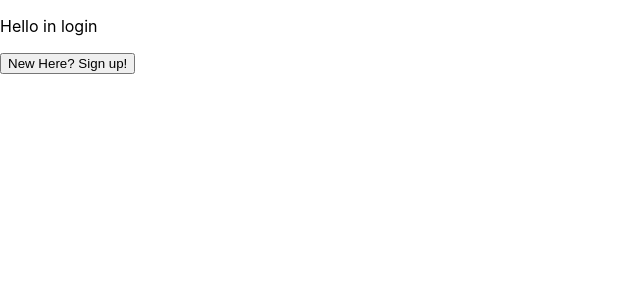
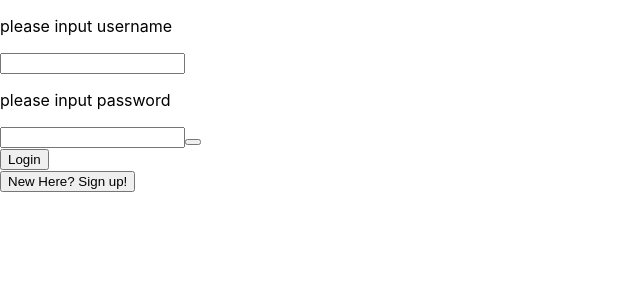
Before and after one commit to Chemavengers/Chem_Avengers_Project, a React (Create React App) app in the folder frontend/: page /login in a window 1280 px wide. Shown: the top 300 px of the page, without its empty margins (0-640 px from the left). Built offline with nearby package versions, Linux system fonts and the light colour scheme; what bad-words would draw is missing.

Commit message:
fixed up login component

```diff
--- a/frontend/package.json
+++ b/frontend/package.json
@@ -7,6 +7,7 @@
     "@testing-library/react": "^13.3.0",
     "@testing-library/user-event": "^13.5.0",
     "bad-words": "^3.0.4",
+    "history": "^5.3.0",
     "react": "^18.1.0",
     "react-dom": "^18.1.0",
     "react-router-dom": "^6.3.0",
--- a/frontend/src/App.js
+++ b/frontend/src/App.js
@@ -1,24 +1,29 @@
 import './App.css';
-import React from 'react';
+import React, { useEffect } from 'react';
 import {
   BrowserRouter as Router,
   Routes,
-  Route
+  Route,
+  useLocation
 } from 'react-router-dom';
 
 import Login from './Components/Login';
 import SignUp from './Components/SignUp';
-import AuthenticatedRoute from './HigherOrderComponents/Authentitication/Authentication/AuthenticatedRoute';
+import AuthenticatedRoute from './HigherOrderComponents/Authentitication/AuthenticatedRoute';
 import Dashboard from './Components/Dashboard';
 
+import { createBrowserHistory } from "history";
+
 function App() {
+  let history = createBrowserHistory();
+
   return (
     <Router>
         <div>
           <Routes>
-            <Route exact path ='/signup' element={<SignUp/>}/>
-            <Route path = '/login' element={<Login/>}/>
-            <Route path="/" element={<AuthenticatedRoute props={<Dashboard/>}/>} />
+            <Route exact path ='/signup' element={<SignUp props={history} />}/>
+            <Route path = '/login' element={<Login props={history}/>} />
+            <Route path="/" element={<AuthenticatedRoute props={<Dashboard props={history}/>}/>} />
           </Routes>
         </div>
     </Router>
--- a/frontend/src/Components/Login/index.jsx
+++ b/frontend/src/Components/Login/index.jsx
@@ -1,14 +1,116 @@
-import React from 'react';
-import { Link } from 'react-router-dom';
+import React, { FC, useState, useEffect } from 'react';
+import {Link, RouteComponentProps } from 'react-router-dom';
 
-const Login = (props) => {
+import { LoginCheck } from '../../utils/auth';
+import { setInterval } from 'timers';
+
+import { createBrowserHistory } from "history";
+let history = createBrowserHistory();
+
+const Login = ({props}) => {
+
+    let defaultState = {}
+    // check for signup input
+    if (props.location.state){
+        defaultState = { ...props.location.state, errorMessage: "",displayPassword:false  };
+    } else {
+        defaultState = { username: "", password: "", errorMessage : "", displayPassword:false };
+    }
+
+    const [ inputState, setInputState ] = useState(defaultState)
+
+
+    const onLogin = async (event) => {
+        event.preventDefault();
+        console.log(inputState.password)
+        let token = sessionStorage.getItem('Authorization')
+        // checks if user is already signed in.... Need to rework this since it needs to take a request to check if the token is correct...
+        if (token) {
+            token = "";
+            setInputState({
+                ...inputState,
+                ["errorMessage"]: "Already Logged In"
+            })
+            setInterval(()=>{
+                setInputState({
+                ...inputState,
+                ["errorMessage"]: ""
+            })
+            clearInterval()
+            },10000)
+            props.history.push('/')
+        }
+
+        if (inputState.username == "" && inputState.password == "") {
+            setInputState({
+                ...inputState,
+                ["errorMessage"]: "Username or password can't be left empty"
+            })
+            setInterval(()=>{
+                setInputState({
+                ...inputState,
+                ["errorMessage"]: ""
+            })
+            clearInterval()
+            },5000)
+            return
+        }
+
+        let result = await LoginCheck({username:inputState.username || "", password:inputState.password || ""})
+
+        if (result === true) {
+            console.log("here")
+            props.history.push('/')
+        } else {
+            setInputState({
+                ...inputState,
+                ["errorMessage"]: "Username or password are wrong. please type in the correct information"
+            })
+            setInterval(()=>{
+                setInputState({
+                ...inputState,
+                ["errorMessage"]: ""
+            })
+            clearInterval()
+            },5000)
+            return
+        }
+    }
+
     return (
-    <div>
-        <p>Hello in login</p>
-
-        <Link to="/signup"><button>New Here? Sign up!</button></Link>
-    </div>
-    );
+        <div>
+            {(inputState.errorMessage !== "") ? <p>{inputState.errorMessage}</p> : ""}
+            <p>please input username</p>
+            <form onSubmit={onLogin}>
+            <input value={inputState.username} name='username' onChange={(event)=>{
+                const {name, value} = event.target
+                setInputState({
+                  ...inputState,
+                  [name]:value
+                })
+            }}/>
+            <br/>
+            <p>please input password</p>
+            <input value={inputState.password} type={(inputState.displayPassword) ? "text":"password"} name='password' onChange={(event)=>{
+                const {name, value} = event.target
+                setInputState({
+                  ...inputState,
+                  [name]:value
+                })
+            }}/>
+            <button onClick={()=>{
+                setInputState({
+                    ...inputState,
+                    ["displayPassword"]:!inputState.displayPassword
+                })
+            }}></button>
+            <br/>
+            <button type="submit">Login</button>
+            <br/>
+            </form>
+            <Link to="/signup"><button>New Here? Sign up!</button></Link>
+        </div>
+    )
 }
 
 export default Login;
--- a/frontend/src/HigherOrderComponents/Authentitication/Authentication/AuthenticatedRoute.jsx
+++ b/frontend/src/HigherOrderComponents/Authentitication/AuthenticatedRoute.jsx
@@ -1,7 +1,7 @@
 import React, { useEffect, useState } from 'react';
 import {Route, Navigate, withRouter} from 'react-router-dom';
 
-import { tokenCheck } from '../../../utils/auth'
+import { tokenCheck } from '../../utils/auth'
 
 const AuthenticatedRoute = (props) => {
     const [state, setState] = useState ({pending:true, username:''});
```
Also changed, not shown: 1 other file (tests, documents, lock files or other folders).
